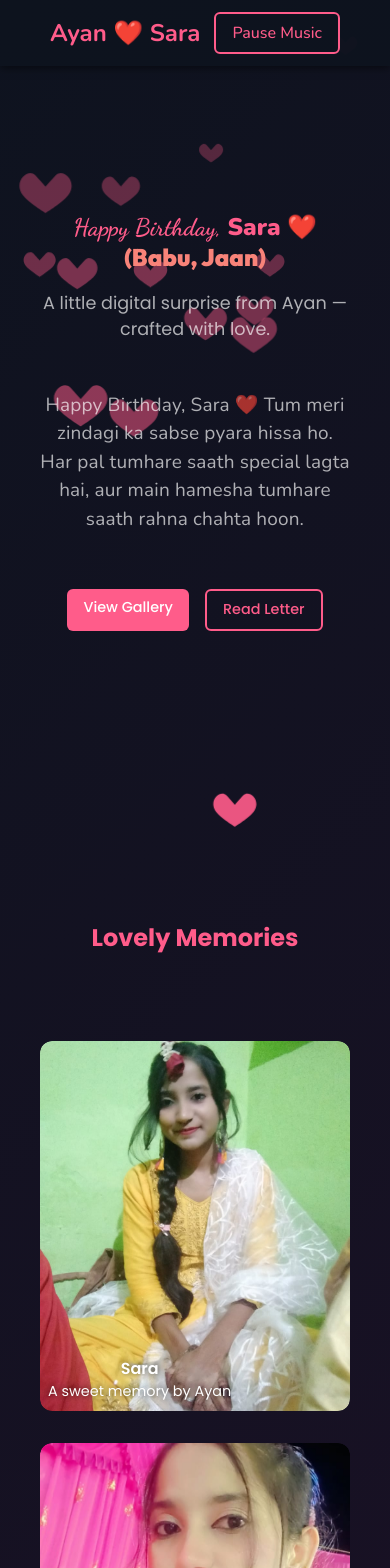
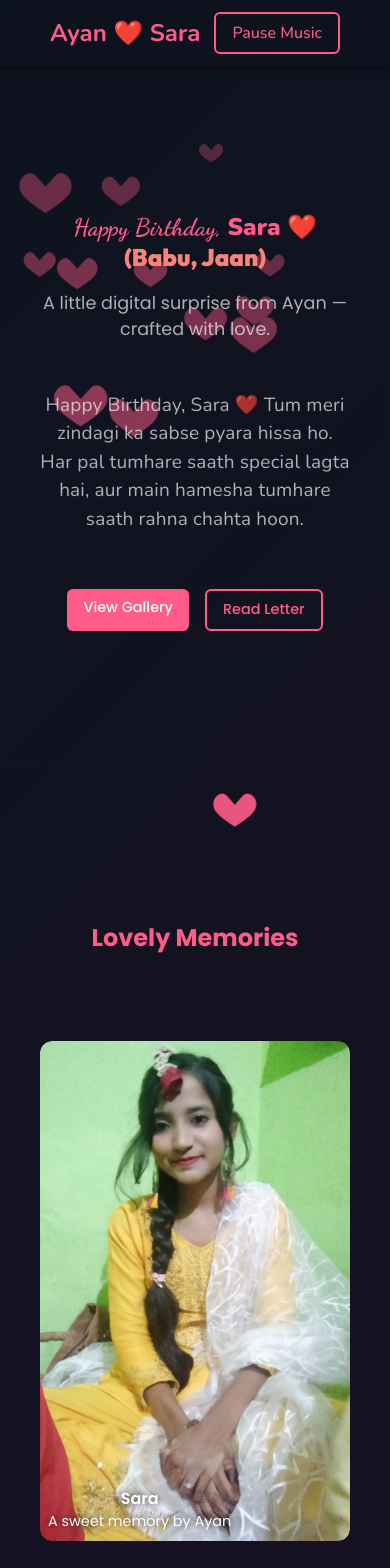
Before and after one commit to Ayan-webDEV/Love-Birthday, a React (Vite) app: page / in a window 390 px wide. Shown: the top 1568 px of the page. Built offline with nearby package versions, Linux system fonts and the light colour scheme.

Commit message:
css improved

```diff
--- a/src/Components/Love.module.css
+++ b/src/Components/Love.module.css
@@ -166,7 +166,7 @@ time {
   width: 100%;
 }
 .galleryImg {
-  height: 370px;
+  height: 410px;
   width: 100%;
   display: block;
   border-radius: 12px;
@@ -383,6 +383,9 @@ time {
   .names {
     font-size: 1.5rem;
   }
+  .galleryImg {
+    height: 500px;
+  }
   .btnPrimary,
   .btnSecondary,
   .yesBtn,
```
